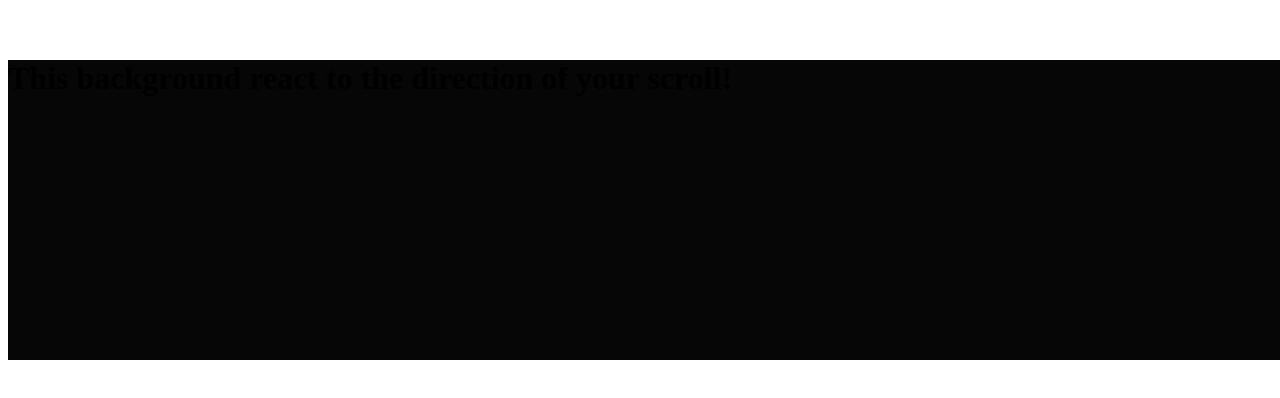
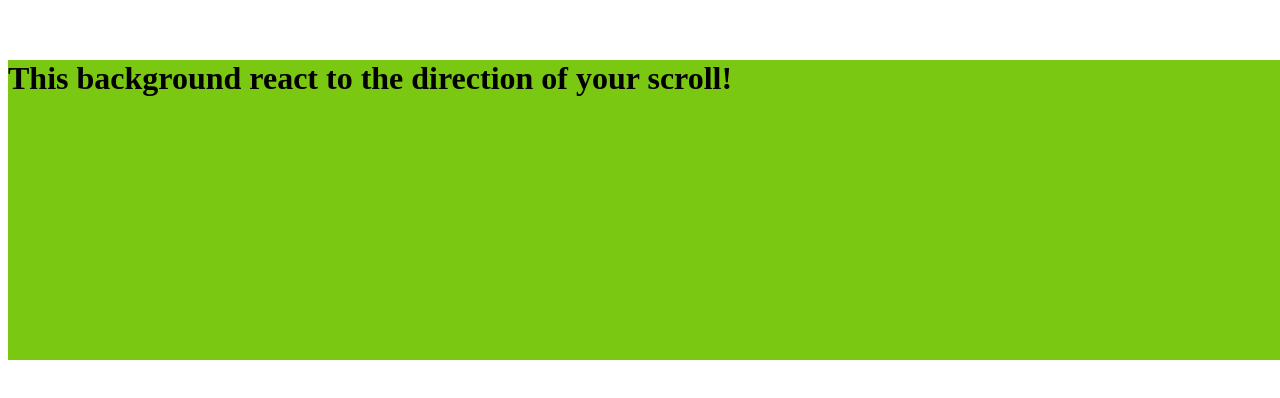
Before and after one commit to zJaaal/react-scroll-utilities, a React (Vite) app: page / in a window 1280 px wide. Shown: the part 2041-2439 px from the top of the page. Built offline with nearby package versions, Linux system fonts and the light colour scheme.

Commit message:
visual testing

```diff
--- a/src/main.tsx
+++ b/src/main.tsx
@@ -12,7 +12,7 @@ ReactDOM.createRoot(document.getElementById("root") as HTMLElement).render(
   <ScrollWatcher>
     <h1>Scroll!</h1>
     <App />
-    <DynamicBackground />
+    <DynamicBackground startColor={[123, 200, 12]} endColor={[65, 130, 200]} />
     {/* <Render
         style={{
           position: "relative",
```
